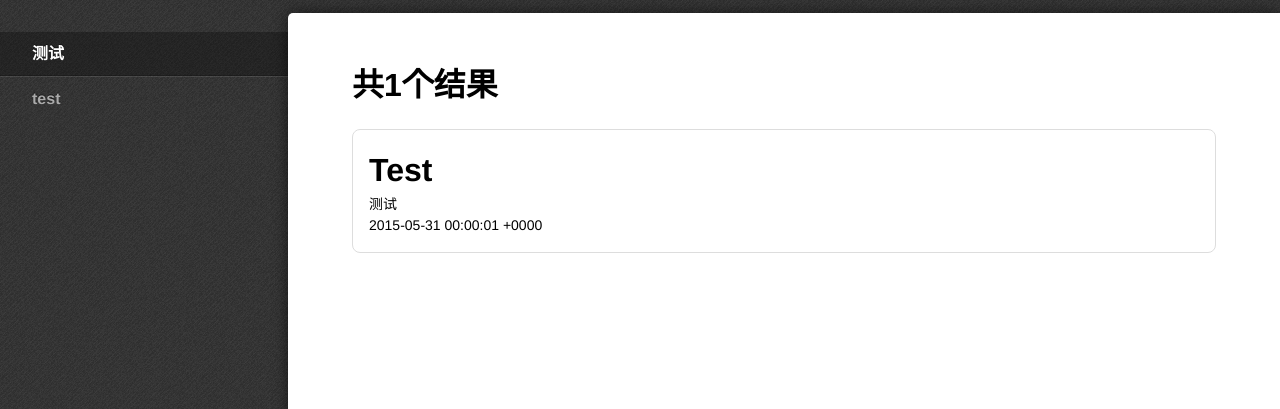
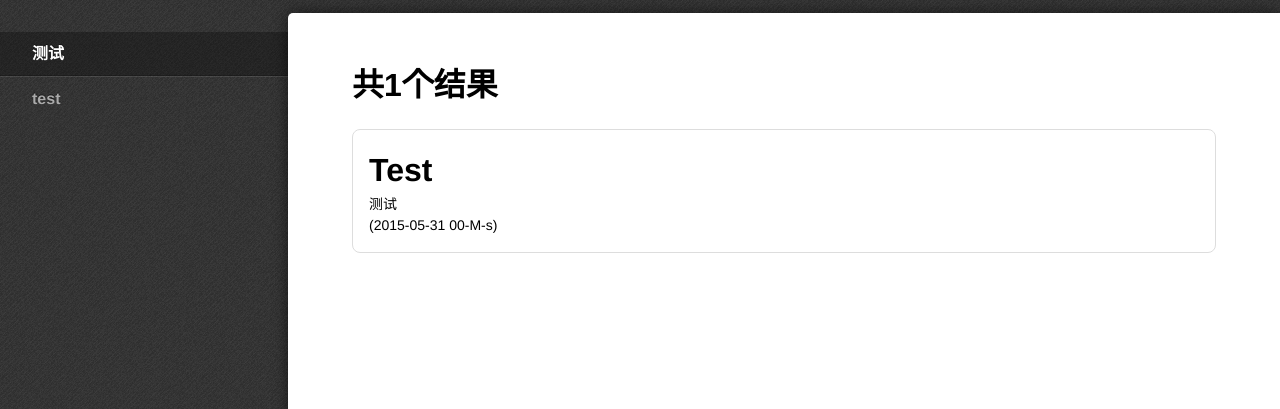
Before and after one commit to ZenoChiu/ZenoChiu.github.io, a Jekyll site: the page built from category/测试.html, in a window 1280 px wide. Shown: the top 409 px of the page. Built offline with Jekyll 4.4.1, drawn with Linux system fonts in a browser that asks for light colours; some web fonts are replaced; part of the change alters nothing that is shown.

```diff
--- a/_config.yml
+++ b/_config.yml
@@ -4,3 +4,8 @@ description: 邱泽帆个人博客
 github_username:  Zeno.Chiu
 
 permalink: /:categories/:year/:month/:day/:title/
+
+markdown: kramdown
+kramdown:
+  input: GFM
+  hard_wrap: true
--- a/_layouts/category.html
+++ b/_layouts/category.html
@@ -21,7 +21,7 @@
                             <div class="card">
                                 <h1>{{post.title}}</h1>
                                 <p>{{post.category}}</p>
-                                <p>{{post.date}}</p>
+                                <p>{{post.date||date:"(%Y-%m-%d %H-M-s)"}}</p>
                             </div>
                         </a>
                         {% endif %}
```
